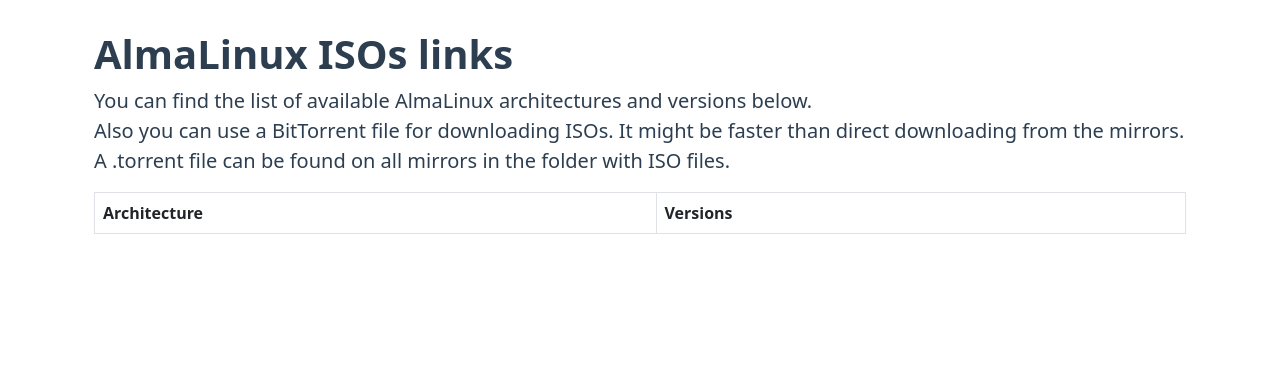
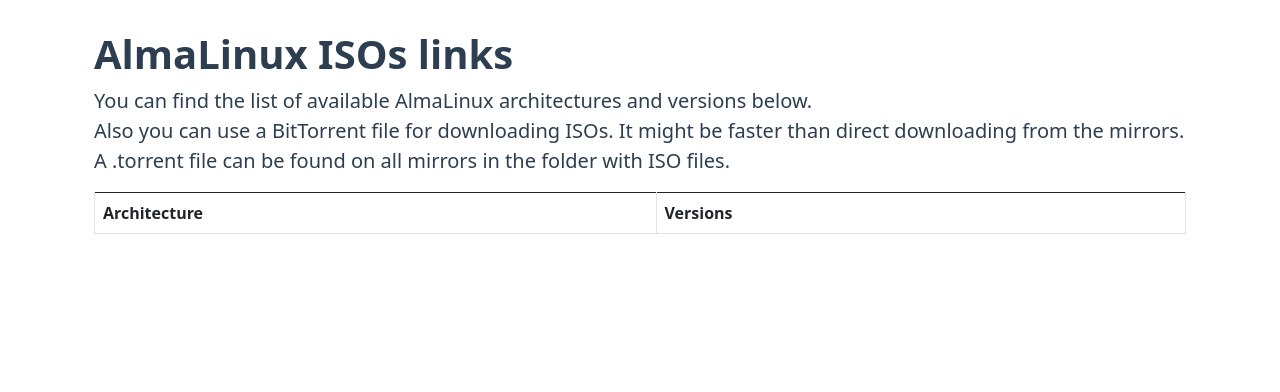
Before and after one commit to AlmaLinux/mirrors, a Flask app: page /isos in a window 1280 px wide. Shown: the part 59-451 px from the top of the page. Run offline with Flask 2, Linux system fonts and the light colour scheme; data that the repository does not hold is empty; parts of the project's set-up code (start-up, migrations or seed data) failed here and were passed over; some libraries are stand-ins or nearby versions.

Commit message:
Fix table header CSS
Signed-off-by: Bala Raman <srbala@gmail.com>

```diff
--- a/src/backend/templates/main.html
+++ b/src/backend/templates/main.html
@@ -19,6 +19,10 @@
             padding-bottom: 35px;
             font-size: 16px !important;
             color: #2c3e50;
+        }
+        .table {
+            border-color: #dee2e6;
+            border-top: 1px solid #212529;
         }
         .table td,
         .table th {
```
